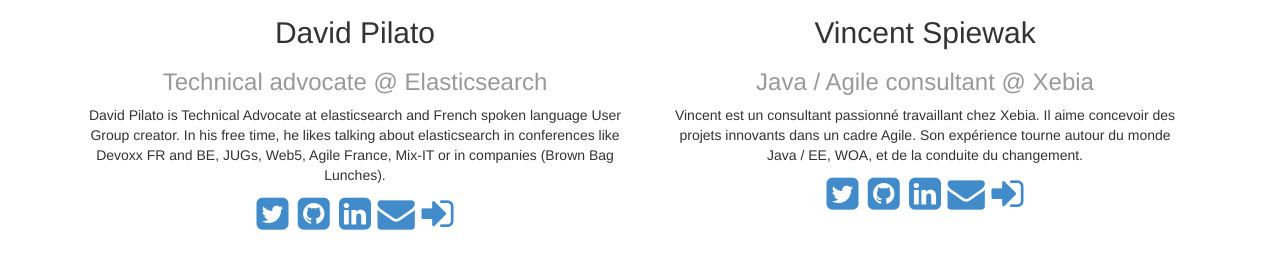
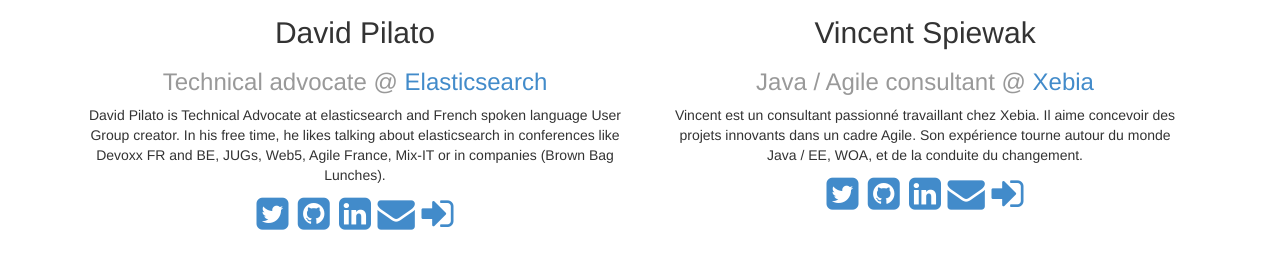
Before and after one commit to elasticsearchfr/devoxx-handson-your-log, a Jekyll site: the page built from about/index.html, in a window 1280 px wide, cut to the strip 244-506 px from the top of the page. Built offline with Jekyll 4.4.1, drawn with Linux system fonts in a browser that asks for light colours; nearby versions of some CDN libraries; some of the changed lines change nothing that is shown.

Commit message:
Add company url

```diff
--- a/_config.yml
+++ b/_config.yml
@@ -22,7 +22,9 @@
     github: dadoonet
     linkedin: dadoonet
     job_title: Technical advocate
-    company: Elasticsearch
+    company:
+        name: Elasticsearch
+        url: http://elasticsearch.org
     bio: 'David Pilato is Technical Advocate at elasticsearch and French spoken language User Group creator. In his free time, he likes talking about elasticsearch in conferences like Devoxx FR and BE, JUGs, Web5, Agile France, Mix-IT or in companies (Brown Bag Lunches).'
   vspiewak:
     display_name: Vincent Spiewak
@@ -33,7 +35,9 @@
     github: vspiewak
     linkedin: vincentspiewak
     job_title: Java / Agile consultant
-    company: Xebia
+    company:
+        name: Xebia
+        url: http://xebia.fr
     bio: 'Vincent est un consultant passionné travaillant chez Xebia. Il aime concevoir des projets innovants dans un cadre Agile. Son expérience tourne autour du monde <span class="nowrap">Java / EE</span>, WOA, et de la conduite du changement.'
 
 kibana_url: http://download.elasticsearch.org/kibana/kibana/kibana-latest.zip
--- a/about/index.html
+++ b/about/index.html
@@ -16,7 +16,7 @@
                                 height="{{site.gravatar_size}}"
                         >
           <h2>{{ author.display_name }}</h2>
-          <h3 class="text-muted">{{ author.job_title }} @ {{ author.company }}</h3>
+          <h3 class="text-muted">{{ author.job_title }} @ <a href="{{author.company['url']}}">{{ author.company['name'] }}</a></h3>
           <p>{{ author.bio }}</p>
           <p>
                 <a class="fa-stack fa-lg" href="http://twitter.com/{{ author.twitter }}">
```
